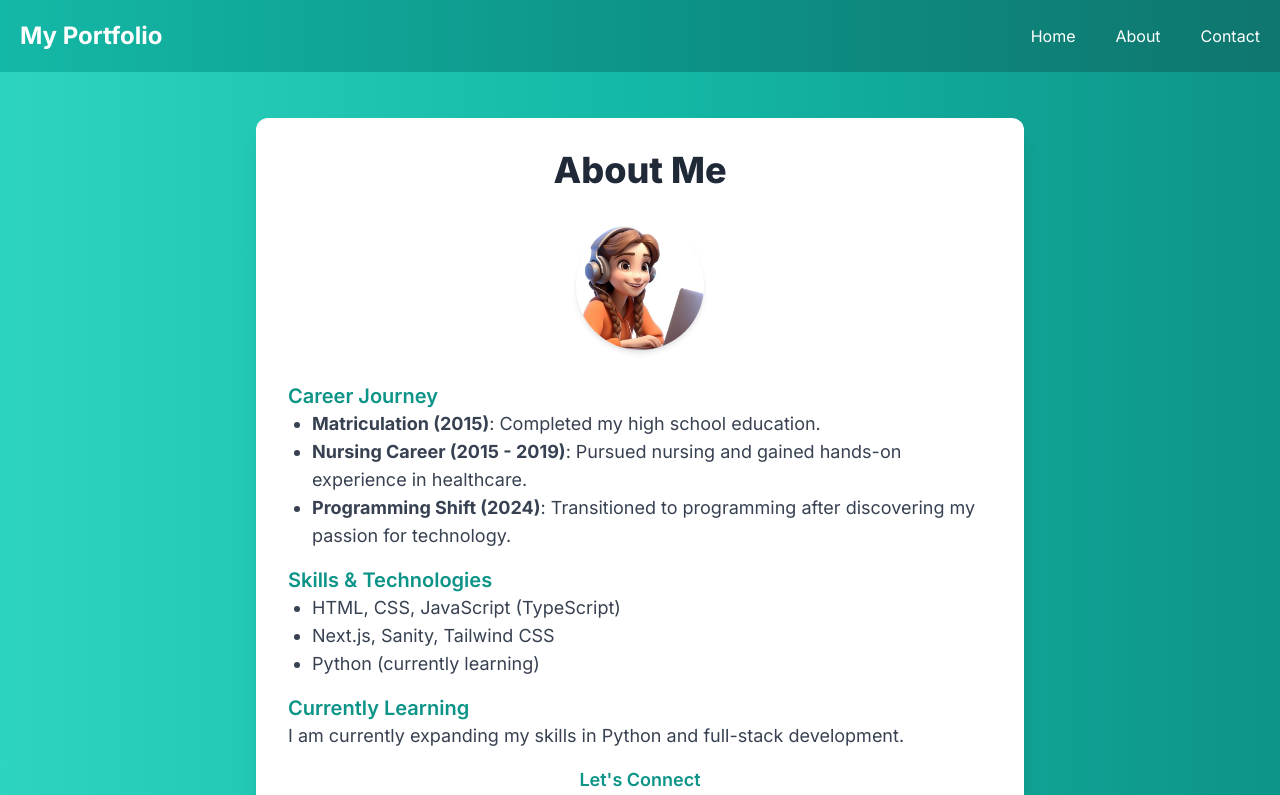
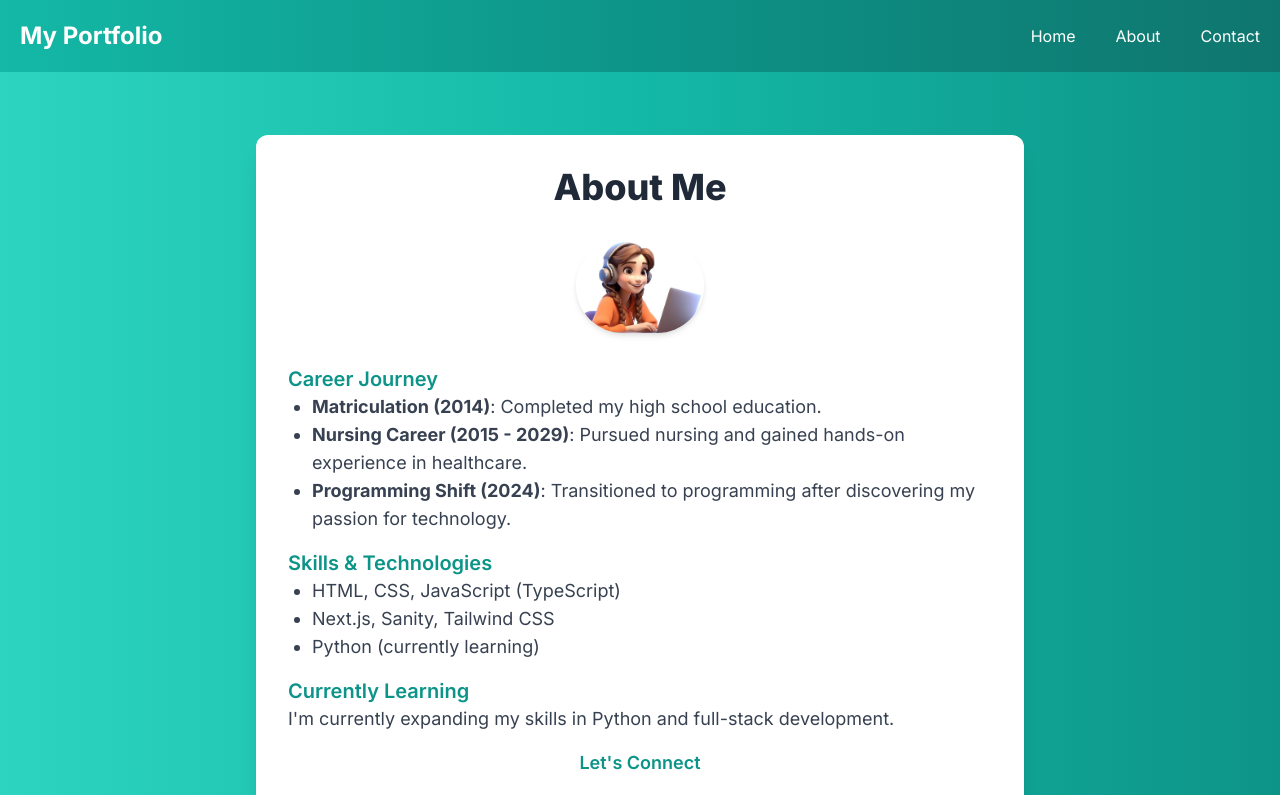
Before and after one commit to Shaikhtayyaba97/my_porfolio, a Next.js app: page /about in a window 1280 px wide. Shown: the top 795 px of the page. Built offline with nearby package versions, Linux system fonts and the light colour scheme.

Commit message:
removed erros

```diff
--- a/src/components/About.tsx
+++ b/src/components/About.tsx
@@ -13,11 +13,11 @@ const AboutPage = () => {
         {/* Profile Image Section */}
         <div className="flex justify-center mb-6">
           <Image
-            src="/profile.png"
+            src="/profile.png" // Replace with actual path to your image
             alt="Your Name"
-            width={50}
-            height={50}
-            className="rounded-full w-32 h-32 object-cover shadow-md"
+            width={128}  // Use larger size for better visibility
+            height={128} // Set a square image size
+            className="rounded-full object-cover shadow-md"
           />
         </div>
 
@@ -27,10 +27,10 @@ const AboutPage = () => {
             <h2 className="text-xl font-semibold text-teal-600">Career Journey</h2>
             <ul className="list-disc ml-6">
               <li>
-                <strong>Matriculation (2015)</strong>: Completed my high school education.
+                <strong>Matriculation (2014)</strong>: Completed my high school education.
               </li>
               <li>
-                <strong>Nursing Career (2015 - 2019)</strong>: Pursued nursing and gained hands-on experience in healthcare.
+                <strong>Nursing Career (2015 - 2029)</strong>: Pursued nursing and gained hands-on experience in healthcare.
               </li>
               <li>
                 <strong>Programming Shift (2024)</strong>: Transitioned to programming after discovering my passion for technology.
@@ -51,7 +51,7 @@ const AboutPage = () => {
           {/* Current Learning */}
           <div>
             <h2 className="text-xl font-semibold text-teal-600">Currently Learning</h2>
-            <p className="text-lg">I am currently expanding my skills in Python and full-stack development.</p>
+            <p className="text-lg">I&apos;m currently expanding my skills in Python and full-stack development.</p>
           </div>
 
           {/* Call to Action */}
@@ -60,7 +60,7 @@ const AboutPage = () => {
               href="http://linkedin.com/in/tayyaba-shahbaz-801a322b4?utm_source=share&utm_campaign=share_via&utm_content=profile&utm_medium=android_app"
               className="inline-block text-lg font-semibold text-teal-600 hover:text-teal-700"
             >
-              Let's Connect
+              Let&apos;s Connect
             </Link>
           </div>
         </div>
```
